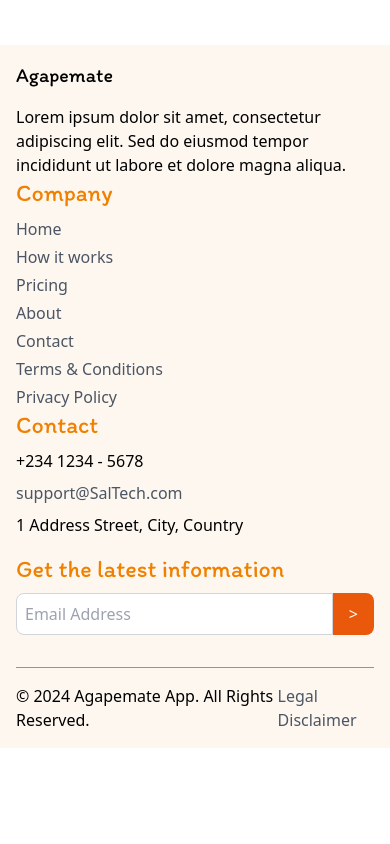
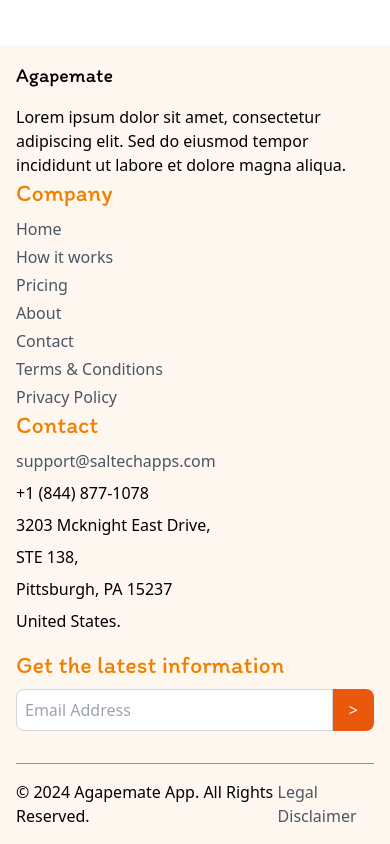
Before and after one commit to SalTech-Apps/agapemate, a website built with Parcel: page pages/terms/index.html in a window 390 px wide. Shown: the part 4065-4909 px from the top of the page. Before the commit the page ends 4813 px from the top, so only its background shows below. Built offline with nearby package versions, Linux system fonts and the light colour scheme; a web font is replaced by a local one.

Commit message:
fix: contact address

```diff
--- a/components/footer.html
+++ b/components/footer.html
@@ -3,7 +3,10 @@
     <!-- Brand Description -->
     <div class="w-full md:w-1/3 space-y-4">
       <h3 class="text-xl md:text-3xl xl:text-4xl">Agapemate</h3>
-        <p>Lorem ipsum dolor sit amet, consectetur adipiscing elit. Sed do eiusmod tempor incididunt ut labore et dolore magna aliqua.</p>
+      <p>
+        Lorem ipsum dolor sit amet, consectetur adipiscing elit. Sed do eiusmod
+        tempor incididunt ut labore et dolore magna aliqua.
+      </p>
     </div>
 
     <!-- Company Links -->
@@ -15,17 +18,33 @@
         <li><a href="/#pricing" class="text-gray-600">Pricing</a></li>
         <li><a href="/#about" class="text-gray-600">About</a></li>
         <li><a href="/#contact" class="text-gray-600">Contact</a></li>
-          <li><a href="/pages/terms/index.html" class="text-gray-600">Terms & Conditions</a></li>
-          <li><a href="/pages/privacy/index.html" class="text-gray-600">Privacy Policy</a></li>
+        <li>
+          <a href="/pages/terms/index.html" class="text-gray-600"
+            >Terms & Conditions</a
+          >
+        </li>
+        <li>
+          <a href="/pages/privacy/index.html" class="text-gray-600"
+            >Privacy Policy</a
+          >
+        </li>
       </ul>
     </nav>
 
     <!-- Contact Information -->
     <address class="w-full md:w-fit space-y-2 not-italic">
       <h4 class="text-2xl text-primary">Contact</h4>
-        <p>+234 1234 - 5678</p>
-        <p><a href="mailto:support@SalTech.com" class="text-gray-600">support@SalTech.com</a></p>
-        <p>1 Address Street, City, Country</p>
+      <p>
+        <a href="mailto:support@saltechapps.com" class="text-gray-600"
+          >support@saltechapps.com</a
+        >
+      </p>
+
+      <p>+1 (844) 877-1078</p>
+      <p>3203 Mcknight East Drive,</p>
+      <p>STE 138,</p>
+      <p>Pittsburgh, PA 15237</p>
+      <p>United States.</p>
     </address>
 
     <!-- Newsletter Subscription -->
@@ -33,8 +52,17 @@
       <h4 class="text-2xl text-primary">Get the latest information</h4>
       <form class="flex mt-2" aria-label="Newsletter subscription">
         <label for="newsletter-email" class="sr-only">Email Address</label>
-          <input id="newsletter-email" type="email" placeholder="Email Address" class="w-full p-2 border border-gray-300 rounded-l-lg" required>
-          <button class="bg-orange-600 text-white py-2 px-4 rounded-r-lg" aria-label="Subscribe">
+        <input
+          id="newsletter-email"
+          type="email"
+          placeholder="Email Address"
+          class="w-full p-2 border border-gray-300 rounded-l-lg"
+          required
+        />
+        <button
+          class="bg-orange-600 text-white py-2 px-4 rounded-r-lg"
+          aria-label="Subscribe"
+        >
           <span aria-hidden="true">&gt;</span>
         </button>
       </form>
@@ -42,7 +70,9 @@
   </div>
 
   <!-- Footer Bottom Section -->
-    <div class="container mx-auto mt-8 border-t border-primary pt-4 flex justify-between items-center">
+  <div
+    class="container mx-auto mt-8 border-t border-primary pt-4 flex justify-between items-center"
+  >
     <p>&copy; 2024 Agapemate App. All Rights Reserved.</p>
     <a href="/pages/terms/index.html" class="text-gray-600">Legal Disclaimer</a>
   </div>
--- a/pages/terms/index.html
+++ b/pages/terms/index.html
@@ -216,7 +216,8 @@
             <h2 class="text-xl font-semibold mb-2">10. Contact Information</h2>
             <p>
               If you have any questions about this Legal Disclaimer, please
-              contact us at support@softtech.com.
+              contact us at <a href="mailto:support@saltechapps.com" class="text-gray-600"
+              >support@saltechapps.com</a>.
             </p>
           </section>
         </div>
```
Also changed, not shown: components/Hero/index.html (+1 -1 lines). Lines whose indentation alone changed are shown as unchanged.
